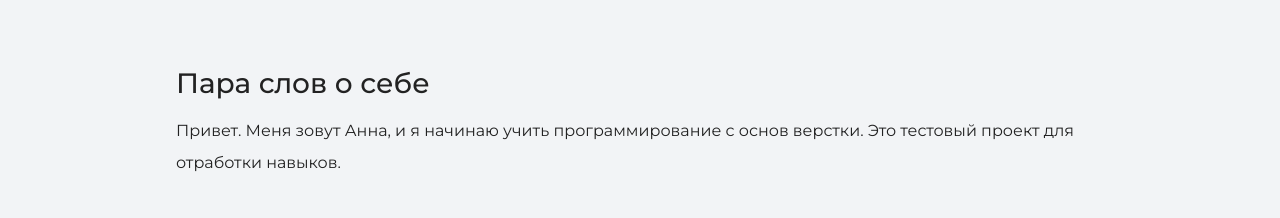
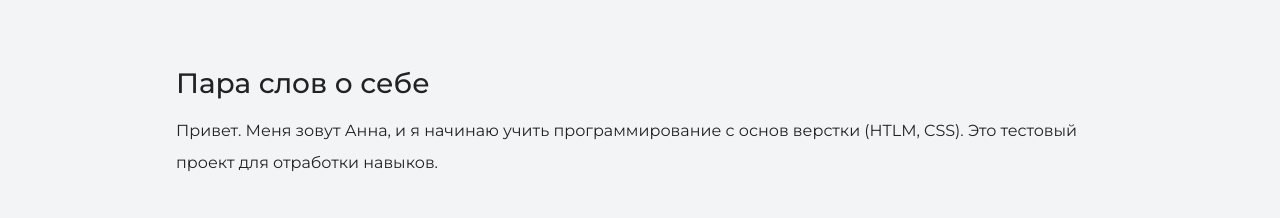
Before and after one commit to Annavoznosimenko/htmlacademy-mysite, a plain HTML site: page index.html in a window 1280 px wide. Shown: the part 1109-1327 px from the top of the page. Drawn offline with nearby package versions, Linux system fonts and the light colour scheme.

Commit message:
Changes the text on the main page

```diff
--- a/index.html
+++ b/index.html
@@ -31,7 +31,7 @@
         <h3>Пара слов о себе</h3>
         <p>
           Привет. Меня зовут Анна, и я начинаю учить программирование с основ
-          верстки. Это тестовый проект для отработки навыков.
+          верстки (HTLM, CSS). Это тестовый проект для отработки навыков.
         </p>
         <h3>Чем могу быть полезен</h3>
         <p>
```
